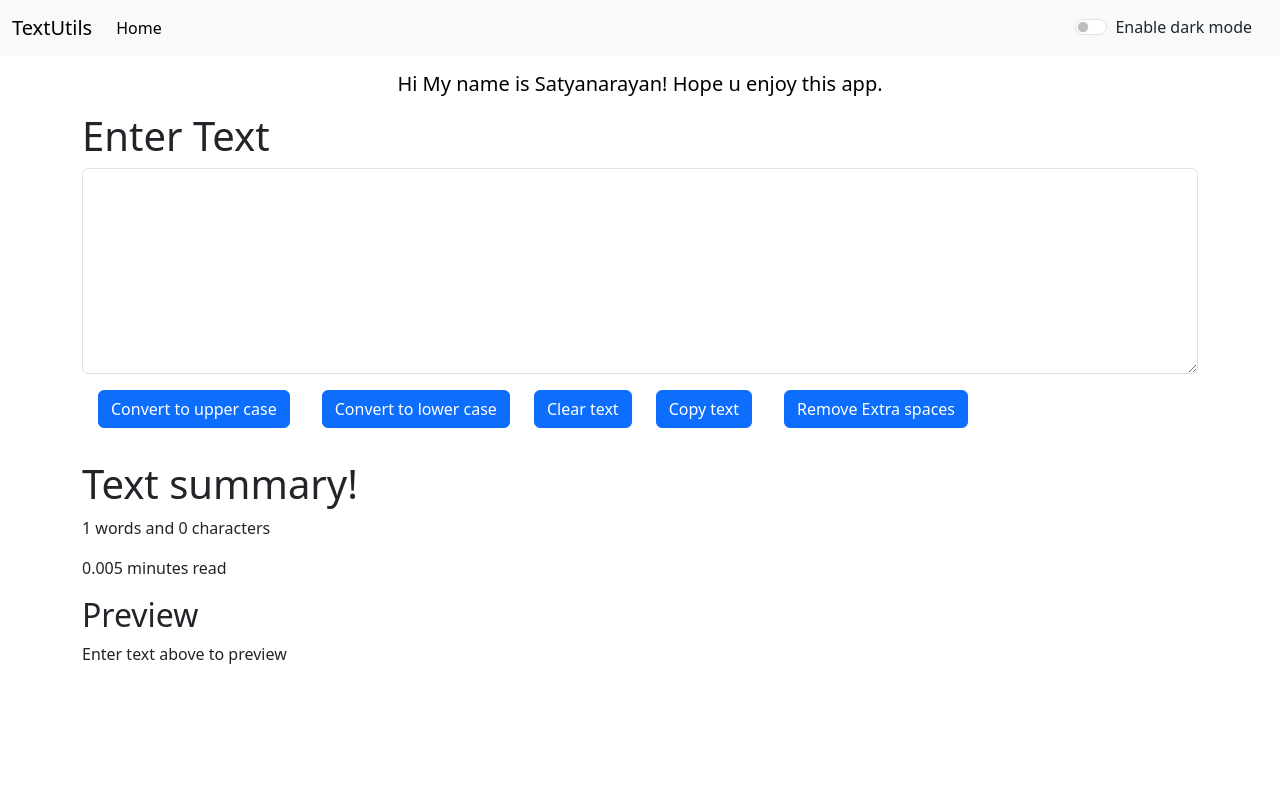
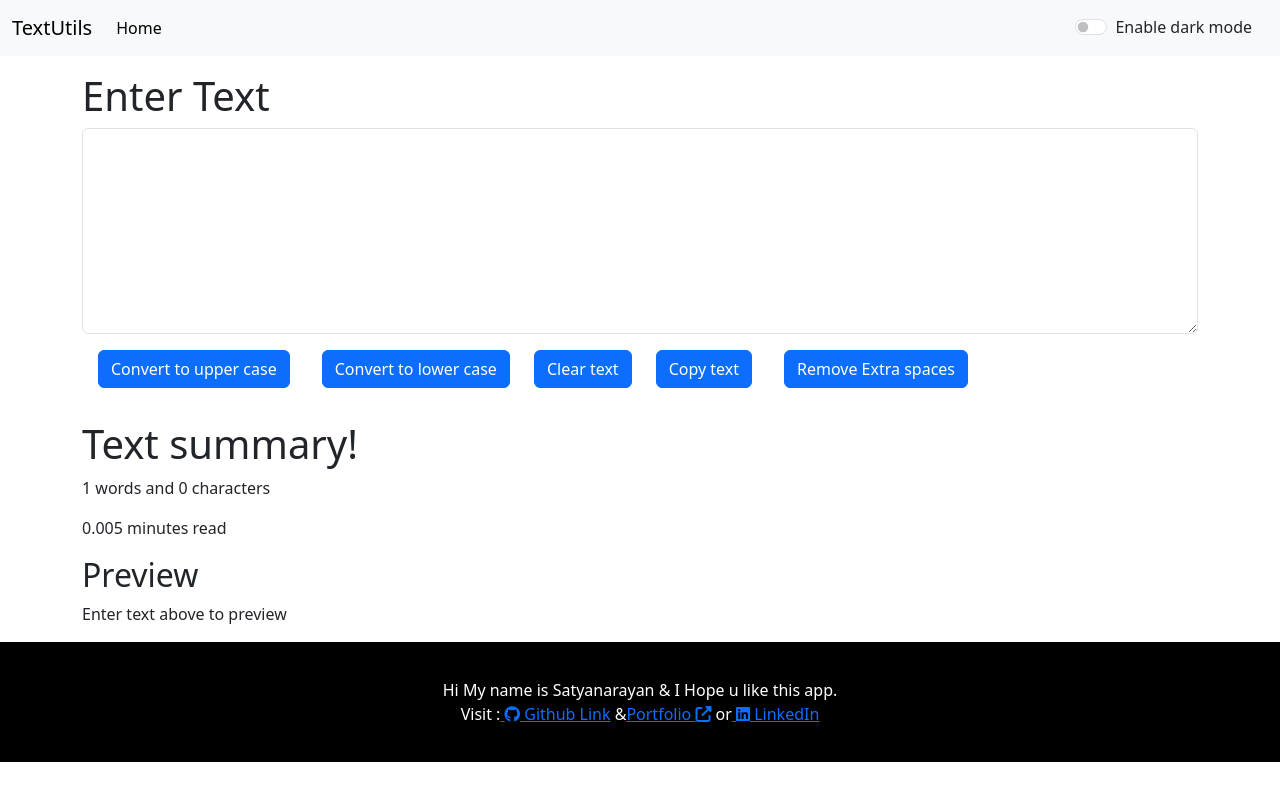
Before and after one commit to satyadalei/textutils, a React (Create React App) app: page / in a window 1280 px wide. Built offline with nearby package versions, Linux system fonts and the light colour scheme.

Commit message:
completed adding footer

```diff
--- a/public/index.html
+++ b/public/index.html
@@ -43,6 +43,7 @@
 
 
     <script src="https://cdn.jsdelivr.net/npm/bootstrap@5.3.0-alpha2/dist/js/bootstrap.bundle.min.js" integrity="sha384-qKXV1j0HvMUeCBQ+QVp7JcfGl760yU08IQ+GpUo5hlbpg51QRiuqHAJz8+BrxE/N" crossorigin="anonymous"></script>
-
+  <!-- font-awsome icon -->
+  <script src="https://kit.fontawesome.com/507deeaf85.js" crossorigin="anonymous"></script>
   </body>
 </html>
--- a/src/App.js
+++ b/src/App.js
@@ -7,6 +7,7 @@ import './App.css';
 import Navbar from './components/Navbar';
 import TextForm from './components/TextForm';
  import Alert from './components/Alert';
+import Footer from './components/Footer';
 
 function App() {
   const [mode,setMode] = useState('light');
@@ -35,7 +36,7 @@ function App() {
     <>
       <Navbar handleMode={handleMode} title="TextUtils" link1="Home" link2="About" mode={mode} />
         {/* <Routes> */}
-           <h5 style={{color:`${mode === `dark` ? `white` : `black`}`}} className='text-center my-3' >Hi My name is Satyanarayan! Hope u enjoy this app.</h5>
+           {/* <h5 style={{color:`${mode === `dark` ? `white` : `black`}`}} className='text-center my-3' >Hi My name is Satyanarayan! Hope u enjoy this app.</h5> */}
            {/* <Route path='/' element={<TextForm showAlert={showAlert} mode={mode} />} /> */}
            <TextForm  mode={mode} />
            {/* <Route path='/' element={<TextForm showAlert={showAlert} mode={mode} />} /> */}
@@ -43,7 +44,7 @@ function App() {
         {/* </Routes> */}
       <Alert alert={alert}/>
       {/* <TextForm showAlert={showAlert} mode={mode} /> */}
-
+      <Footer mode={mode} />
     </>
   );
 }
--- /dev/null
+++ b/src/components/Footer.js
@@ -0,0 +1,18 @@
+import React from 'react'
+import { Link } from 'react-router-dom'
+
+const Footer = (props) => {
+    return (
+        <div style={{ backgroundColor: props.mode === `dark` ? `white` : `black`, minHeight: "15vh", marginTop: "1rem", paddingTop: '20px' }} >
+            <p style={{ color: `${props.mode === `dark` ? `black` : `white`}` }} className='text-center my-3' >Hi My name is Satyanarayan & I Hope u like this app.
+                <p>Visit :
+                    <Link to="https://github.com/satyadalei/textutils"> <i className="fab fa-github"></i> Github Link</Link>  &
+                    <Link to="https://satyadalei.github.io/portfolio/">Portfolio&nbsp;<i class="fa fa-external-link"></i></Link> or
+                    <Link to={"https://www.linkedin.com/in/satyadalei/"} > <i class="fab fa-linkedin"></i> LinkedIn </Link>
+                </p>
+            </p>
+        </div>
+    )
+}
+
+export default Footer
```
